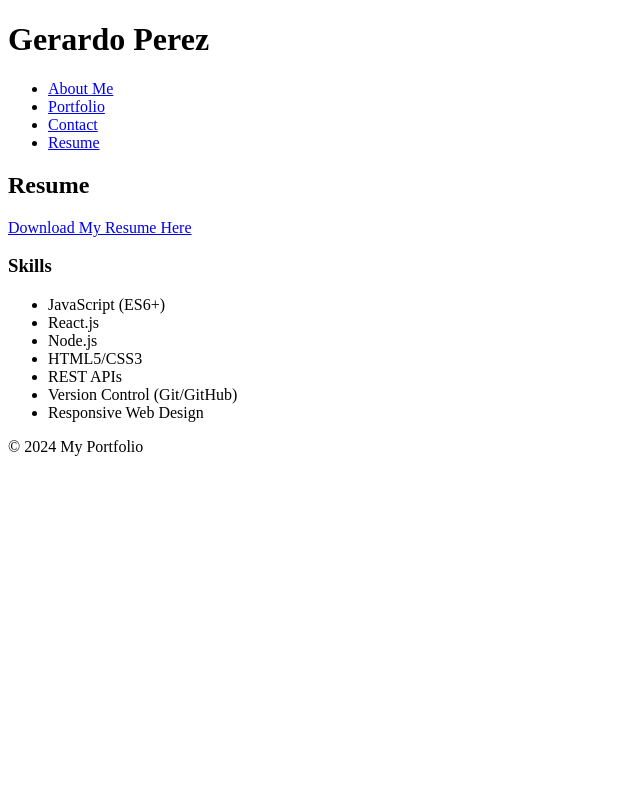
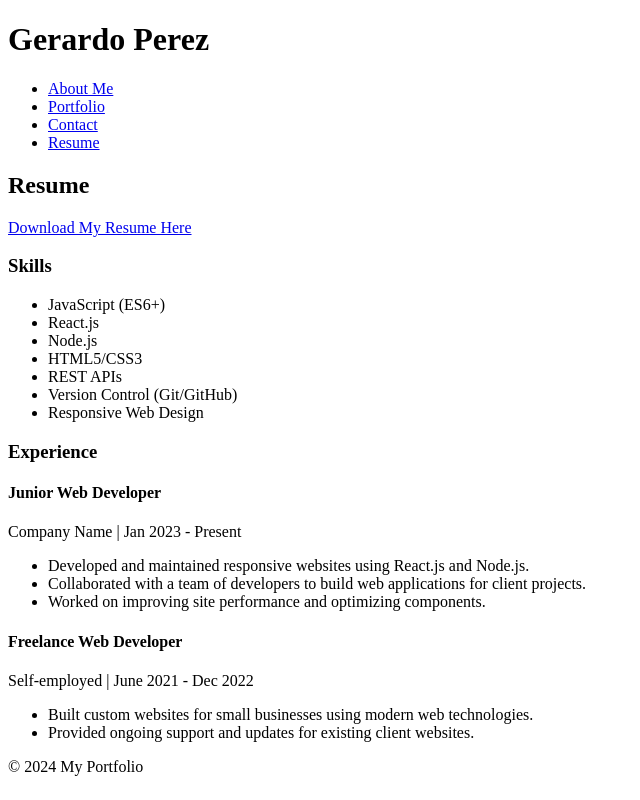
Before and after one commit to Gera1313/react-portfolio-2, a React (Vite) app: page /resume in a window 1280 px wide. Shown: the whole page, without its empty margins (0-640 px from the left). Built offline with nearby package versions, Linux system fonts and the light colour scheme.

Commit message:
experience

```diff
--- a/src/components/resume.jsx
+++ b/src/components/resume.jsx
@@ -24,6 +24,28 @@ function Resume() {
         </ul>
       </div>
 
+            {/* Experience Section */}
+            <div className="experience-section">
+        <h3>Experience</h3>
+        <div className="job">
+          <h4>Junior Web Developer</h4>
+          <p>Company Name | Jan 2023 - Present</p>
+          <ul>
+            <li>Developed and maintained responsive websites using React.js and Node.js.</li>
+            <li>Collaborated with a team of developers to build web applications for client projects.</li>
+            <li>Worked on improving site performance and optimizing components.</li>
+          </ul>
+        </div>
+        <div className="job">
+          <h4>Freelance Web Developer</h4>
+          <p>Self-employed | June 2021 - Dec 2022</p>
+          <ul>
+            <li>Built custom websites for small businesses using modern web technologies.</li>
+            <li>Provided ongoing support and updates for existing client websites.</li>
+          </ul>
+        </div>
+      </div>
+
 
     </section>
   );
```
